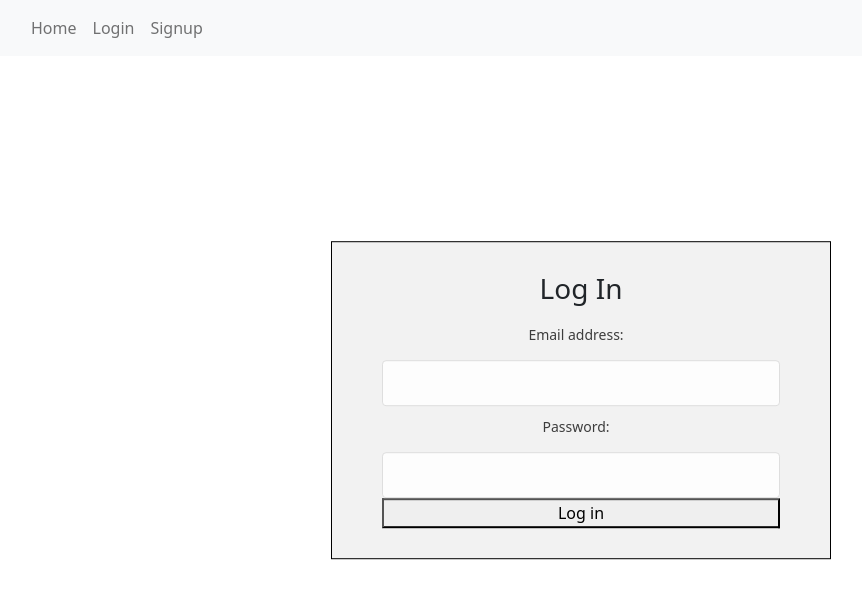
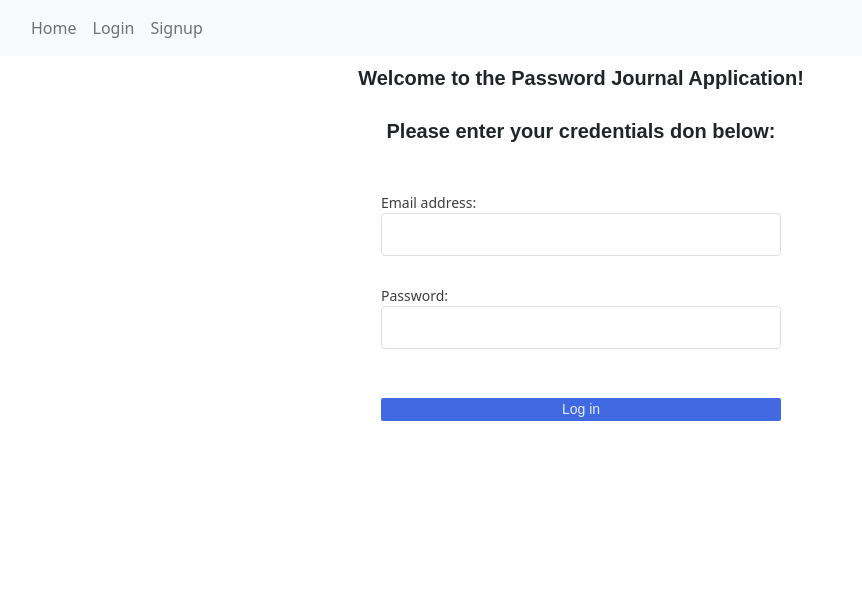
Before and after one commit to diegoguardiola/Milestone-Project-3, a React (Create React App) app in the folder front-end/: page /Login in a window 1280 px wide. Shown: the top 598 px of the page, without its empty margins (59-921 px from the left). Built offline with nearby package versions, Linux system fonts and the light colour scheme.

Commit message:
fixing styling for login page

```diff
--- a/front-end/src/pages/Login.js
+++ b/front-end/src/pages/Login.js
@@ -14,25 +14,31 @@ const Login = () => {
   }
 
   return (
-    <form className="login" onSubmit={handleSubmit}>
-      <h3>Log In</h3>
+    <>
+    <h1>Welcome to the Password Journal Application! </h1>
+    <h2>Please enter your credentials don below: </h2>
+    <form onSubmit={handleSubmit}>
 
-      <label>Email address:</label>
+      <label>Email address:
       <input
         type="email"
         onChange={(e) => setEmail(e.target.value)}
         value={email}
       />
-      <label>Password:</label>
+      </label>
+      <br/>
+      <label>Password:
       <input
         type="password"
         onChange={(e) => setPassword(e.target.value)}
         value={password}
       />
-
-      <button disabled={isLoading}>Log in</button>
+      </label>
+      <br/>
+      <button className='submitButton' disabled={isLoading}>Log in</button>
       {error && <div className="error">{error}</div>}
     </form>
+    </>
   )
 }
 
```
